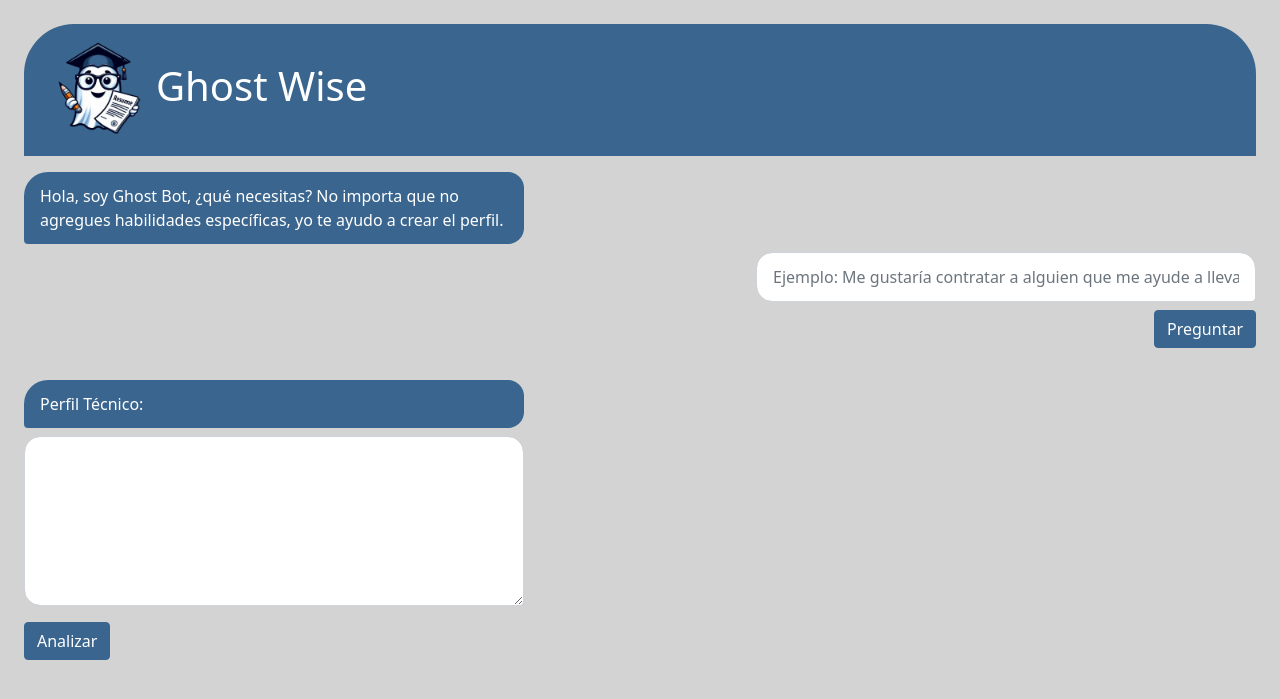
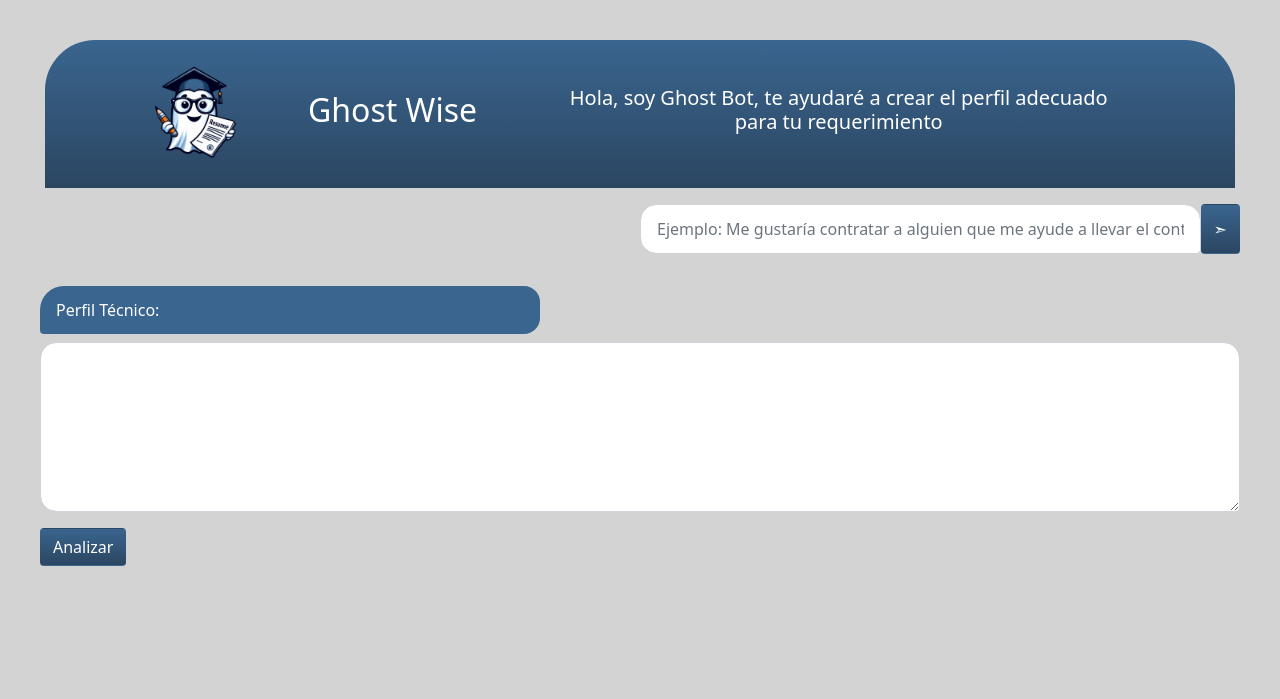
Before and after one commit to AlanCienega/ghost-wise, a Flask app: page / in a window 1280 px wide. Shown: the top 699 px of the page. Run offline with Flask 3, Linux system fonts and the light colour scheme.

Commit message:
style(Index): gradient background

```diff
--- a/static/index.css
+++ b/static/index.css
@@ -1,7 +1,16 @@
 body {
     background-color:#D3D3D3;
 }
+.bg-ghost-primary{
+    background-image: linear-gradient(#3a658f, #2b4661);
+    color: white;
+}
+.chat-header{
 
+    color: white;
+    border-radius:50px 50px 0px  0px;
+    margin-inline: 5px;
+}
 .logo {
     width: 100px;
     height: 100px;
@@ -10,7 +19,6 @@ body {
 }
 
 .chat-name {
-    background-color:#3a658f;
     border-radius:50px 50px 0px 0px;
     padding-left:24px;
     padding-right:24px;
@@ -37,7 +45,7 @@ body {
 
 .chat-user {
     display:flex;
-    flex-direction:column;
+    flex-direction:row;
     justify-content:flex-end;
     align-items:flex-end;
     gap:8px;
@@ -57,7 +65,6 @@ body {
 
 .form-control {
     background-color:white;
-    width:500px;
     border-radius:16px 16px 4px 16px;
     padding-left:16px;
     padding-right:16px;
@@ -70,8 +77,3 @@ body {
     gap:8px;
     position:relative;
 }
-
-.btn-primary {
-    background-color: #3A658F;
-    border-color: #3A658F;
-}
--- a/templates/index.html
+++ b/templates/index.html
@@ -10,21 +10,43 @@
       integrity="sha384-EVSTQN3/azprG1Anm3QDgpJLIm9Nao0Yz1ztcQTwFspd3yD65VohhpuuCOmLASjC"
       crossorigin="anonymous"
     />
-    <link rel="stylesheet" href="../static/index.css">
+    <link rel="stylesheet" href="../static/index.css" />
   </head>
-<body class="p-4">
-    <div class="chat-name">
-        <div class="logo"></div>
-        <h1 class="text-primary">Ghost Wise</h1>
+  <body class="p-4 m-3">
+    <div
+      class="row chat-header bg-ghost-primary text-center d-flex justify-content-center align-items-center py-4"
+    >
+      <div class="logo col-12 col-md-3"></div>
+      <div class="col-12 col-md-3">
+        <div class="text-prymary">
+          <h2 class="creepster-regular">Ghost Wise</h2>
+        </div>
+      </div>
+      <div class="col-12 col-md-6">
+        <h5
+          >Hola, soy Ghost Bot, te ayudaré a crear el perfil adecuado para tu
+          requerimiento</h5
+        >
+      </div>
     </div>
     <form id="question-form" action="/get_profile" method="post">
       <div class="mb-3">
-            <div class="chat-bot">
-                <label for="question" class="form-label">Hola, soy Ghost Bot, ¿qué necesitas? No importa que no agregues habilidades específicas, yo te ayudo a crear el perfil.</label>
+        <div class="row">
+          <div class="chat-user d-flex">
+            <div class="col-12 col-lg-6 d-flex">
+              <input
+                type="text"
+                class="form-control"
+                id="question"
+                name="question"
+                placeholder="Ejemplo: Me gustaría contratar a alguien que me ayude a llevar el control de mi tienda online"
+                required
+              />
+              <button class="btn bg-ghost-primary" type="submit">
+                &#10147;
+              </button>
             </div>
-            <div class="chat-user">
-                <input type="text" class="form-control" id="question" name="question" placeholder="Ejemplo: Me gustaría contratar a alguien que me ayude a llevar el control de mi tienda online" required>
-                <button class="btn btn-primary" type="submit">Preguntar</button>
+          </div>
         </div>
       </div>
     </form>
@@ -33,29 +55,35 @@
     <form id="profile-form" action="/submit" method="post">
       <div class="mb-3">
         <label for="profile" class="form-label">Perfil Técnico:</label>
-            <textarea class="form-control" id="profile" name="profile" rows="6" required></textarea>
+        <textarea
+          class="form-control"
+          id="profile"
+          name="profile"
+          rows="6"
+          required
+        ></textarea>
       </div>
-        <button class="btn btn-primary" type="submit">Analizar</button>
+      <button class="btn bg-ghost-primary" type="submit">Analizar</button>
     </form>
 
     <script>
-        document.addEventListener('DOMContentLoaded', function() {
-            const questionForm = document.getElementById('question-form');
-            questionForm.addEventListener('submit', async function(event) {
+      document.addEventListener("DOMContentLoaded", function () {
+        const questionForm = document.getElementById("question-form");
+        questionForm.addEventListener("submit", async function (event) {
           event.preventDefault();
 
-                const response = await fetch('/get_profile', {
-                    method: 'POST',
+          const response = await fetch("/get_profile", {
+            method: "POST",
             headers: {
-                        'Content-Type': 'application/json'
+              "Content-Type": "application/json",
             },
             body: JSON.stringify({
-                        question: document.getElementById('question').value
-                    })
+              question: document.getElementById("question").value,
+            }),
           });
 
           const data = await response.json();
-                document.getElementById('profile').value = data.profile;
+          document.getElementById("profile").value = data.profile;
           questionForm.reset();
         });
       });
```
Lines whose indentation alone changed are shown as unchanged.
